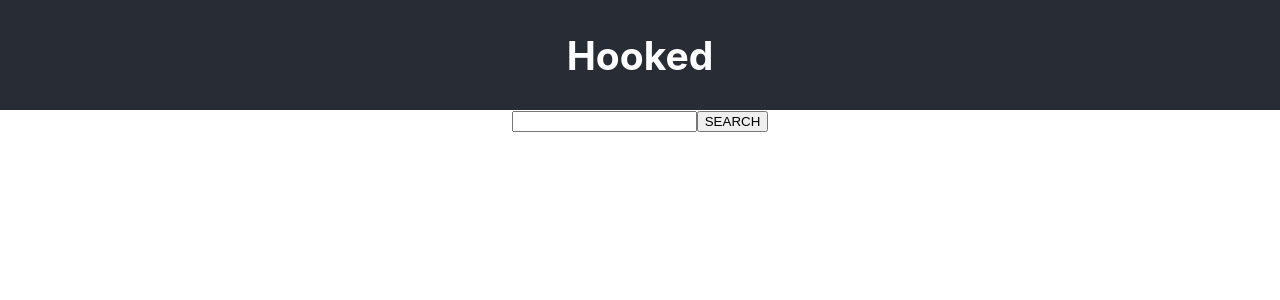
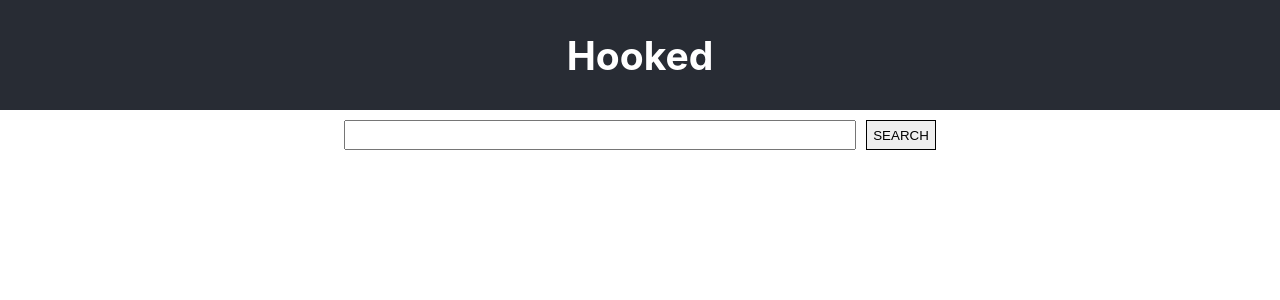
Before and after one commit to yyamada12/movie_search_app, a React (Create React App) app: page / in a window 1280 px wide. Shown: the top 300 px of the page. Built offline with nearby package versions, Linux system fonts and the light colour scheme.

Commit message:
set Search style

```diff
--- a/src/App.css
+++ b/src/App.css
@@ -12,9 +12,31 @@
   font-size: calc(10px + 2vmin);
   color: white;
   padding: 20px;
-  cursor: pointer;
 }
 
 .App-header h2 {
   margin: 0;
 }
+
+.search {
+  margin-top: 10px;
+}
+
+.search input[type="text"] {
+  width: 40%;
+  min-width: 200px;
+  height: 30px;
+  box-sizing: border-box;
+}
+
+.search input[type="submit"] {
+  margin-left: 10px;
+  height: 30px;
+  border: solid 1px;
+  cursor: pointer;
+}
+
+.search input[type="submit"]:hover {
+  background-color: #282c34;
+  color: antiquewhite;
+}
```
